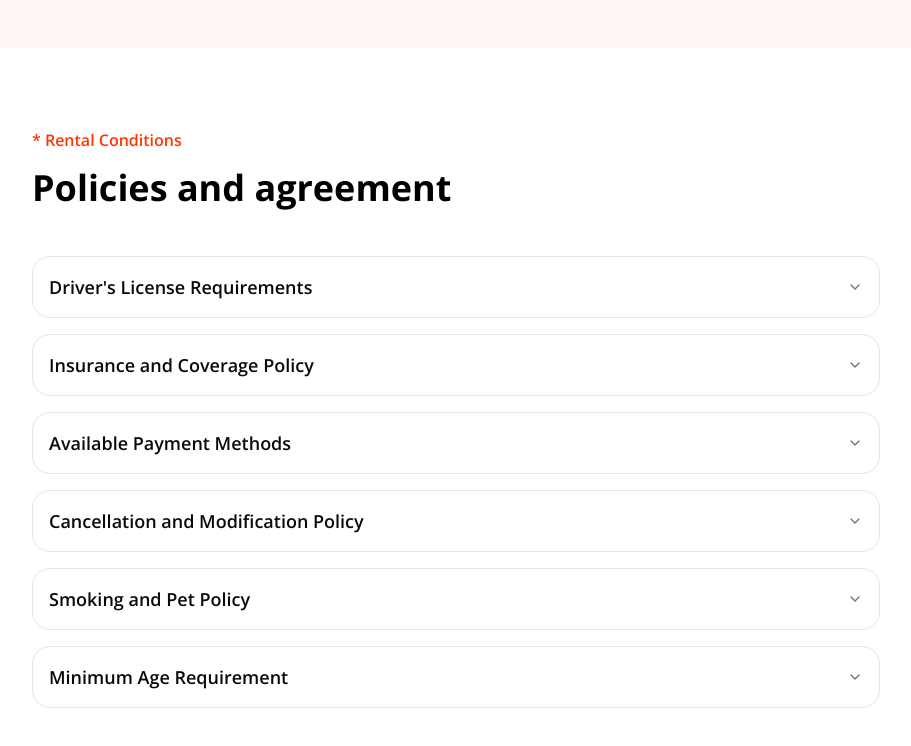
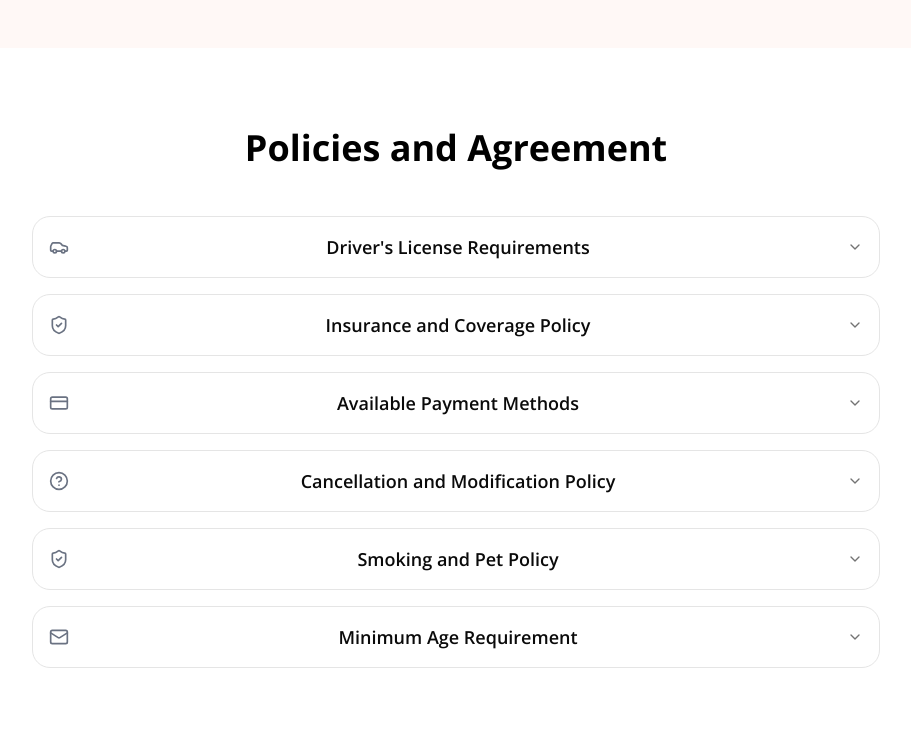
Before and after one commit to exarmy1534/ExArmy, a Next.js app: page /about in a window 1280 px wide. Shown: the part 3220-3966 px from the top of the page, without its empty margins (184-1095 px from the left). Built offline with nearby package versions, Linux system fonts and the light colour scheme.

Commit message:
Update PolicyAccordion.jsx

```diff
--- a/components/PolicyAccordion.jsx
+++ b/components/PolicyAccordion.jsx
@@ -6,83 +6,84 @@ import {
   AccordionItem,
   AccordionTrigger,
 } from "@/components/ui/accordion";
+import {
+  Car,
+  ShieldCheck,
+  CreditCard,
+  HelpCircle,
+  Mail,
+} from "lucide-react";
 
+const policies = [
+  {
+    id: "1",
+    icon: <Car className="w-5 h-5 text-gray-500" />,
+    question: "Driver's License Requirements",
+    answer:
+      "A valid driving license with at least one year of experience is required to rent a vehicle.",
+  },
+  {
+    id: "2",
+    icon: <ShieldCheck className="w-5 h-5 text-gray-500" />,
+    question: "Insurance and Coverage Policy",
+    answer:
+      "All rentals include basic insurance coverage. Optional upgrades are available.",
+  },
+  {
+    id: "3",
+    icon: <CreditCard className="w-5 h-5 text-gray-500" />,
+    question: "Available Payment Methods",
+    answer: "We accept UPI, cards, net banking, and cash payments.",
+  },
+  {
+    id: "4",
+    icon: <HelpCircle className="w-5 h-5 text-gray-500" />,
+    question: "Cancellation and Modification Policy",
+    answer: "Free cancellation up to 24 hours before pickup time.",
+  },
+  {
+    id: "5",
+    icon: <ShieldCheck className="w-5 h-5 text-gray-500" />,
+    question: "Smoking and Pet Policy",
+    answer: "Smoking is not allowed. Pets are permitted only in selected cars.",
+  },
+  {
+    id: "6",
+    icon: <Mail className="w-5 h-5 text-gray-500" />,
+    question: "Minimum Age Requirement",
+    answer: "The minimum age to rent a car is 21 years.",
+  },
+];
 
-function PolicyAccordion(){
-  return(
-
-<section className="w-full py-20 bg-white flex items-center justify-center ">
+function PolicyAccordion() {
+  return (
+    <section className="w-full py-20 bg-white flex items-center justify-center">
       <div className="max-w-4xl px-6 w-full">
 
-        <p className="text-[#FF3600] font-semibold mb-4">
-          * Rental Conditions
-        </p>
-
-        <h2 className=" text-xl md:text-3xl lg:text-4xl font-bold text-black mb-12">
-          Policies and agreement
+        <h2 className="text-xl md:text-3xl text-center lg:text-4xl font-bold text-black mb-12">
+          Policies and Agreement
         </h2>
 
-        <Accordion type="single" collapsible className="space-y-4  ">
-
-          <AccordionItem value="1" className="border  rounded-2xl px-4">
-            <AccordionTrigger className="text-lg cursor-pointer font-semibold">
-              Driver&apos;s License Requirements
-            </AccordionTrigger>
-            <AccordionContent>
-              A valid driving license with at least one year of experience is
-              required to rent a vehicle.
-            </AccordionContent>
-          </AccordionItem>
-
-          <AccordionItem value="2" className="border rounded-2xl px-4">
-            <AccordionTrigger className="text-lg cursor-pointer font-semibold">
-              Insurance and Coverage Policy
-            </AccordionTrigger>
-            <AccordionContent>
-              All rentals include basic insurance coverage. Optional upgrades
-              are available.
-            </AccordionContent>
-          </AccordionItem>
-
-          <AccordionItem value="3" className="border rounded-2xl px-4">
-            <AccordionTrigger className="text-lg cursor-pointer font-semibold">
-              Available Payment Methods
-            </AccordionTrigger>
-            <AccordionContent>
-              We accept UPI, cards, net banking, and cash payments.
-            </AccordionContent>
-          </AccordionItem>
-
-          <AccordionItem value="4" className="border rounded-2xl px-4">
-            <AccordionTrigger className="text-lg cursor-pointer font-semibold">
-              Cancellation and Modification Policy
-            </AccordionTrigger>
-            <AccordionContent>
-              Free cancellation up to 24 hours before pickup time.
-            </AccordionContent>
-          </AccordionItem>
-
-          <AccordionItem value="5" className="border rounded-2xl px-4">
-            <AccordionTrigger className="text-lg cursor-pointer font-semibold">
-              Smoking and Pet Policy
-            </AccordionTrigger>
-            <AccordionContent>
-              Smoking is not allowed. Pets are permitted only in selected cars.
-            </AccordionContent>
-          </AccordionItem>
-
-          <AccordionItem value="6" className="border rounded-2xl px-4">
-            <AccordionTrigger className="text-lg cursor-pointer font-semibold">
-              Minimum Age Requirement
-            </AccordionTrigger>
-            <AccordionContent>
-              The minimum age to rent a car is 21 years.
-            </AccordionContent>
-          </AccordionItem>
-
+        <Accordion type="single" collapsible className="space-y-4">
+          {policies.map((policy) => (
+            <AccordionItem
+              key={policy.id}
+              value={policy.id}
+              className="border rounded-2xl px-4"
+            >
+              <AccordionTrigger className="flex gap-3 text-lg cursor-pointer font-semibold">
+                {policy.icon}
+                {policy.question}
+              </AccordionTrigger>
+              <AccordionContent className="text-gray-600 leading-relaxed">
+                {policy.answer}
+              </AccordionContent>
+            </AccordionItem>
+          ))}
         </Accordion>
       </div>
     </section>
-     )
+  );
 }
-export default PolicyAccordion
+
+export default PolicyAccordion;
```
